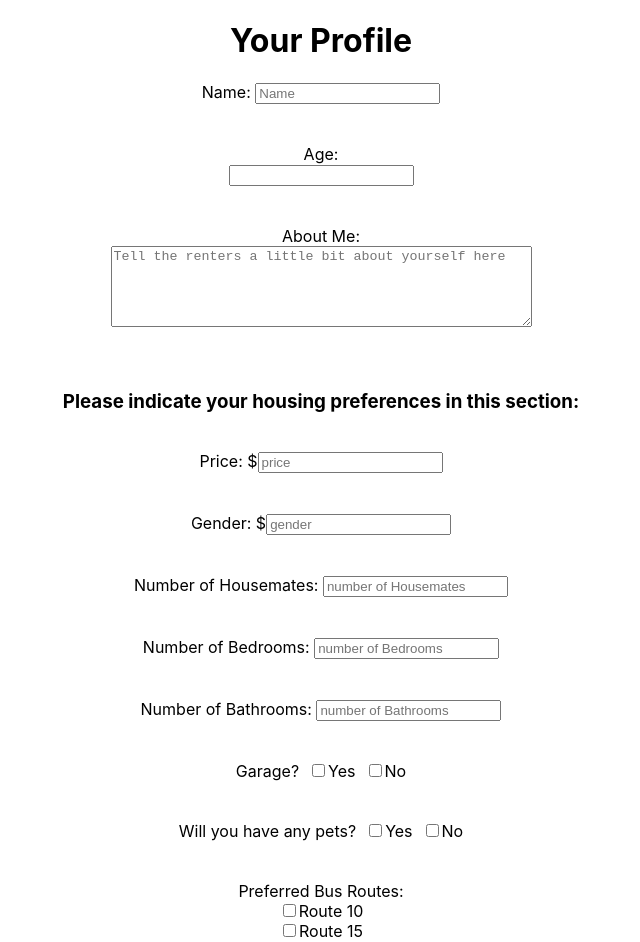
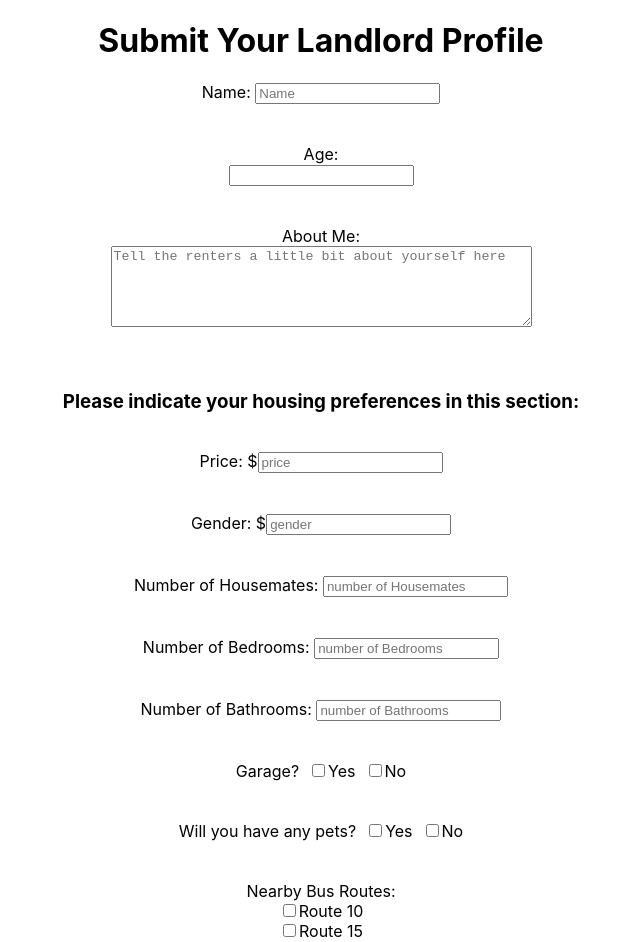
Before and after one commit to ayu43/landlordprofile, a React (Create React App) app: page / in a window 1280 px wide. Shown: the top 942 px of the page, without its empty margins (319-959 px from the left). Built offline with nearby package versions, Linux system fonts and the light colour scheme.

Commit message:
Update App.js

```diff
--- a/src/App.js
+++ b/src/App.js
@@ -118,7 +118,7 @@ class App extends Component {
 		<form onSubmit={this.handleSubmit}>
 		<div className="App">
 			<header className="Profile">
-				<h1>Your Profile</h1>
+				<h1>Submit Your Landlord Profile</h1>
 			</header>
 			<header className="Names">
 				<label>Name:&nbsp;</label>
@@ -267,7 +267,7 @@ class App extends Component {
 			<br/>
 			<br/>
 			<header className="Bus">
-				<label>Preferred Bus Routes:</label>
+				<label>Nearby Bus Routes:</label>
 				<br/>
 				<input
 					type = "checkbox"
```
